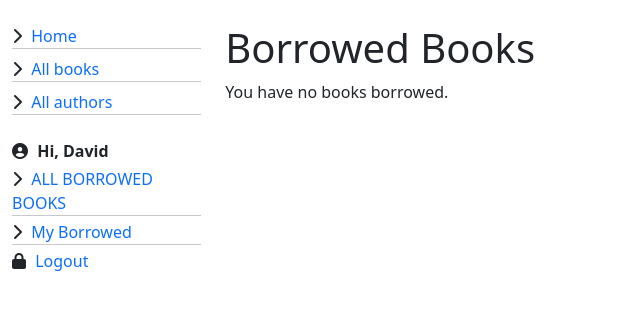
After one commit to ssalidm/LocalLibrary, a Django app: page /catalog/mybooks/ in a window 1280 px wide. The commit adds this page. Shown: the top 310 px of the page, without its empty margins (0-640 px from the left). Run offline with Django 4.2, Linux system fonts and the light colour scheme; a user stored in the database is signed in; data comes from the database, SQL or seed files in the repository; both versions use the stored data as it was after the commit.

Commit message:
Added user authentication and permission

```diff
--- a/catalog/admin.py
+++ b/catalog/admin.py
@@ -35,8 +35,7 @@ class BookAdmin(admin.ModelAdmin):
 # Register the Admin classes for BookInstance using the decorator
 @admin.register(BookInstance)
 class BookInstanceAdmin(admin.ModelAdmin):
-    list_display = ('book', 'status', 'due_back', 'id')
-
+    list_display = ('book', 'status', 'borrower', 'due_back', 'id')
     list_filter = ('status', 'due_back')
 
     fieldsets = (
@@ -44,7 +43,7 @@ class BookInstanceAdmin(admin.ModelAdmin):
             'fields': ('book', 'imprint', 'id')
         }),
         ('Availability', {
-            'fields': ('status', 'due_back')
+            'fields': ('status', 'due_back', 'borrower')
         }),
     )
 
--- a/catalog/static/css/styles.css
+++ b/catalog/static/css/styles.css
@@ -7,3 +7,7 @@
 a {
   text-decoration: none;
 }
+
+.icon {
+  margin-right: 5px;
+}
--- a/catalog/templates/base_generic.html
+++ b/catalog/templates/base_generic.html
@@ -15,6 +15,8 @@
     <!-- Add additional CSS in static file -->
     {% load static %}
     <link rel="stylesheet" href="{% static 'css/styles.css' %}" />
+    <!-- Font-Awesome -->
+    <link rel="stylesheet" href="https://cdnjs.cloudflare.com/ajax/libs/font-awesome/6.4.0/css/all.min.css" integrity="sha512-iecdLmaskl7CVkqkXNQ/ZH/XLlvWZOJyj7Yy7tcenmpD1ypASozpmT/E0iPtmFIB46ZmdtAc9eNBvH0H/ZpiBw==" crossorigin="anonymous" referrerpolicy="no-referrer" />
 </head>
 <body>
    <div class="container-fluid mt-4">
@@ -22,17 +24,32 @@
         <div class="col-sm-2">
             {% block sidebar %}
                 <ul class="sidebar-nav">
-                    <li><a href="{% url 'index' %}">Home</a></li>
-                    <hr class="mt-0 mb-1">
-                    <li><a href="{% url 'books' %}">All books</a></li>
-                    <hr class="mt-0 mb-1">
-                    <li><a href="{% url 'authors' %}">All authors</a></li>
-                    <hr class="mt-0 mb-1">
+                    <li><li><i class="fa-solid fa-chevron-right icon"></i> <a href="{% url 'index' %}">Home</a></li>
+                    <hr class="mt-0 mb-2">
+                    <li><i class="fa-solid fa-chevron-right icon"></i> <a href="{% url 'books' %}">All books</a></li>
+                    <hr class="mt-0 mb-2">
+                    <li><li><i class="fa-solid fa-chevron-right icon"></i> <a href="{% url 'authors' %}">All authors</a></li>
+                    <hr class="mt-0 mb-2">
                     {% if user.is_authenticated %}
-                        <li><strong>User:</strong> {{ user.get_username }}</li>
-                        <li><a href="{% url 'logout' %}?next={{ request.path }}">Logout</a></li>
+                        <li class="mb-1 mt-4"><i class="fa-solid fa-circle-user icon"></i>
+                        <strong>
+                            Hi,
+                            {% if user.first_name %}
+                                {{ user.first_name }}
+                            {% else %}
+                                {{ user.username }}
+                            {% endif %}
+                        </strong>
+                        </li>
+                        {% if perms.catalog.can_mark_returned %}
+                            <li><i class="fa-solid fa-chevron-right icon"></i> <a href="{% url 'all-borrowed' %}">ALL BORROWED BOOKS</a></li>
+                            <hr class="mt-0 mb-1">
+                        {% endif %}
+                        <li><i class="fa-solid fa-chevron-right icon"></i> <a href="{% url 'my-borrowed' %}">My Borrowed</a></li>
+                        <hr class="mt-0 mb-1">
+                        <li><i class="fa-solid fa-lock icon"></i> <a href="{% url 'logout' %}?next={{ request.path }}">Logout</a></li>
                     {% else %}
-                        <li><a href="{% url 'login' %}?next={{ request.path }}">Login</a></li>
+                        <li><i class="fa-solid fa-lock icon"></i> <a href="{% url 'login' %}?next={{ request.path }}">Login</a></li>
                     {% endif %}
                 </ul>
             {% endblock %}
--- /dev/null
+++ b/catalog/templates/catalog/bookinstance_list_borrowed_user.html
@@ -0,0 +1,29 @@
+{% extends "base_generic.html" %}
+
+{% block title %}
+    <title>Local Library - My Borrowed Books</title>
+{% endblock %}
+
+{% block content %}
+    <h1>Borrowed Books</h1>
+
+    {% if bookinstance_list %}
+        <ul>
+            {% for bookinst in bookinstance_list %}
+                <li class="{% if bookinst.is_overdue %}text-danger{% endif %}">
+                    <a href="{% url 'book-detail' bookinst.book.pk %}">
+                        {{ bookinst.book.title }}
+                    </a> ({{ bookinst.due_back }})
+                    {% if bookinst.is_overdue %}
+                    <strong><i class="fa-solid fa-triangle-exclamation text-warning"></i> OVERDUE</strong>{% endif %}
+                    {% if perms.catalog.can_mark_returned %}
+                    <!-- We can mark a BookInstance as returned. -->
+                    <!-- Perhaps add code to link to a "book return" view here. -->
+                    {% endif %}
+                </li>
+            {% endfor %}
+        </ul>
+    {% else %}
+        <p>You have no books borrowed.</p>
+    {% endif %}
+{% endblock %}
--- a/catalog/urls.py
+++ b/catalog/urls.py
@@ -7,4 +7,6 @@ urlpatterns = [
     path('book/<int:pk>', views.BookDetailView.as_view(), name='book-detail'),
     path('authors/', views.AuthorListView.as_view(), name='authors'),
     path('author/<int:pk>', views.AuthorDetailView.as_view(), name='author-detail'),
+    path('mybooks/', views.LoanedBooksByUserListView.as_view(), name='my-borrowed'),
+    path('all_borrowed_books/', views.LoanedBooksListView.as_view(), name='all-borrowed'),
 ]
--- a/catalog/views.py
+++ b/catalog/views.py
@@ -3,11 +3,14 @@ from django.db.models.query import QuerySet
 from django.shortcuts import render
 from django.views import generic
 from . models import Book, Author, BookInstance, Genre
+from django.contrib.auth.mixins import LoginRequiredMixin
 # from django.contrib.auth.decorators import login_required
 
 # Create your views here.
 
 # @login_required
+
+
 def index(request):
     """View function for home page of site."""
 
@@ -69,5 +72,31 @@ class AuthorListView(generic.ListView):
     model = Author
     paginate_by = 10
 
+
 class AuthorDetailView(generic.DetailView):
     model = Author
+
+
+class LoanedBooksByUserListView(LoginRequiredMixin, generic.ListView):
+    """Generic class-based view listing books on loan to current user."""
+    model = BookInstance
+    template_name = 'catalog/bookinstance_list_borrowed_user.html'
+    paginate_by = 10
+
+    def get_queryset(self):
+        return (
+            BookInstance.objects.filter(borrower=self.request.user).filter(
+                status__exact='o').order_by('due_back')
+        )
+
+class LoanedBooksListView(LoginRequiredMixin, generic.ListView):
+    """Generic class-based view listing all books loaned out from the library."""
+    model = BookInstance
+    template_name = 'catalog/bookinstance_list_borrowed_all.html'
+    paginate_by = 10
+
+    def get_queryset(self):
+        return (
+            BookInstance.objects.all().filter(
+                status__exact='o').order_by('due_back')
+        )
```
Also changed, not shown: catalog/models.py (+10 -0 lines), catalog/templates/catalog/bookinstance_list_borrowed_all.html (added, +40 -0 lines), catalog/migrations/0006_alter_book_options_alter_genre_options_and_more.py (added), catalog/migrations/0007_alter_bookinstance_options.py (added), db.sqlite3.
